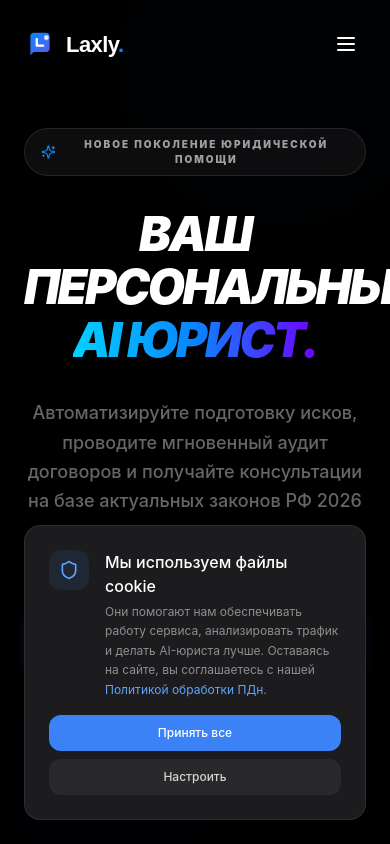
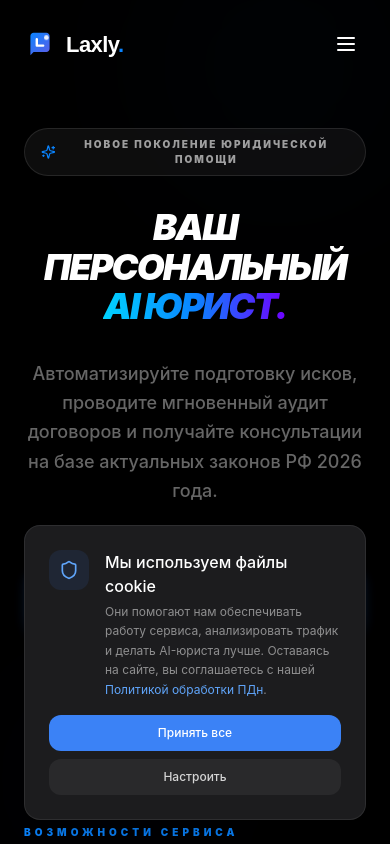
Before and after one commit to desmosdesmos/lexly, a React (Vite) app in the folder frontend/: page / in a window 390 px wide. Shown: the top 844 px of the page. Built offline with nearby package versions, Linux system fonts and the light colour scheme; no server answers; a web font is replaced by a local one.

Commit message:
fix(frontend): aggressive text wrapping fix for mobile headline

```diff
--- a/frontend/src/pages/LandingPage.jsx
+++ b/frontend/src/pages/LandingPage.jsx
@@ -101,8 +101,8 @@ export function LandingPage() {
              <span className="text-[10px] font-black uppercase tracking-[0.2em] text-white/60">Новое поколение юридической помощи</span>
           </div>
 
-          <h1 className="text-5xl sm:text-8xl font-black text-white tracking-tighter uppercase italic leading-[1.1] sm:leading-none">
-             Ваш персональный <br className="hidden sm:block" />
+          <h1 className="text-4xl sm:text-6xl md:text-8xl font-black text-white tracking-tighter uppercase italic leading-[1.1] sm:leading-none break-words px-2">
+             Ваш <br className="block sm:hidden" /> персональный <br />
              <span className="text-transparent bg-clip-text bg-gradient-to-r from-[#00D2FF] via-[#0A84FF] to-[#7000FF]">
                 AI Юрист.
              </span>
```
